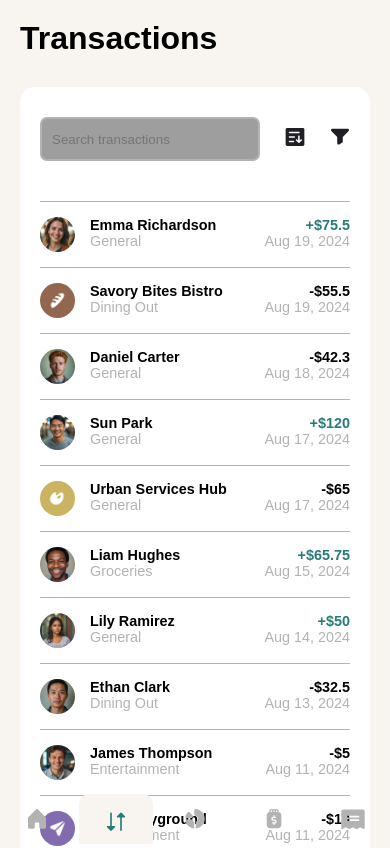
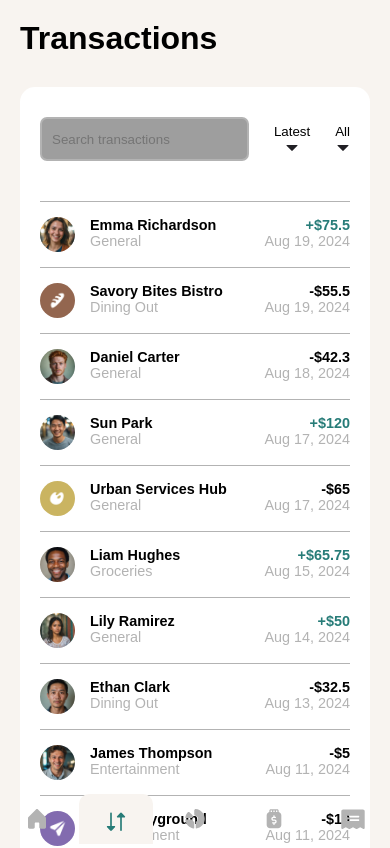
Before and after one commit to danielmon2/personal-finance-app, a React (Vite) app: page /transactions in a window 390 px wide. Shown: the top 848 px of the page. Built offline with nearby package versions, Linux system fonts and the light colour scheme; grey boxes are pictures that could not be loaded; a web font is replaced by a local one.

Commit message:
Switched to custom width hook in styled select

```diff
--- a/src/TransactionsPage/TransactionListOptions/StyledSelect/StyledSelect.tsx
+++ b/src/TransactionsPage/TransactionListOptions/StyledSelect/StyledSelect.tsx
@@ -1,7 +1,7 @@
 import { useEffect, useRef, useState } from "react";
 
 import "./StyledSelect.css";
-import { useUserContext } from "../../../context";
+import { useWindowWidth } from "../../../useWindowWidth";
 
 type StyledSelectProps = {
   options: string[];
@@ -17,10 +17,10 @@ function StyledSelect({
   handleClick,
 }: StyledSelectProps) {
   const [isHidden, setIsHidden] = useState(true);
-  const styledSelectRef = useRef(null);
+  const styledSelectRef = useRef<HTMLDivElement>(null);
   const labelText = type === "sort" ? "Sort by" : "Category";
-  const isMobileWidth = useUserContext();
-  // RESIZE!!!
+  // const isMobileWidth = useUserContext();
+  const windowWidth = useWindowWidth();
   const iconSource =
     type === "sort"
       ? "./images/icon-sort-mobile.svg"
@@ -36,23 +36,27 @@ function StyledSelect({
   }
 
   useEffect(() => {
-    window.onresize = resizeSelectEl;
+    window.addEventListener("resize", resizeSelectEl);
+    return () => window.removeEventListener("resize", resizeSelectEl);
   }, []);
 
   return (
     <div ref={styledSelectRef} className="styled-select">
-      {!isMobileWidth && <label htmlFor={type + "-select"}>{labelText}</label>}
+      {!windowWidth.mobile && (
+        <label htmlFor={type + "-select"}>{labelText}</label>
+      )}
       <button
         id={type + "-select"}
         className={
-          "select-options__dropdown" + (!isMobileWidth ? " squared-border" : "")
+          "select-options__dropdown" +
+          (!windowWidth.mobile ? " squared-border" : "")
         }
         onClick={() => {
           setIsHidden(!isHidden);
           resizeSelectEl();
         }}
       >
-        {isMobileWidth ? (
+        {windowWidth.mobile && !windowWidth.tablet && !windowWidth.desktop ? (
           <img className="select-options__icon" src={iconSource} />
         ) : (
           <>
```
